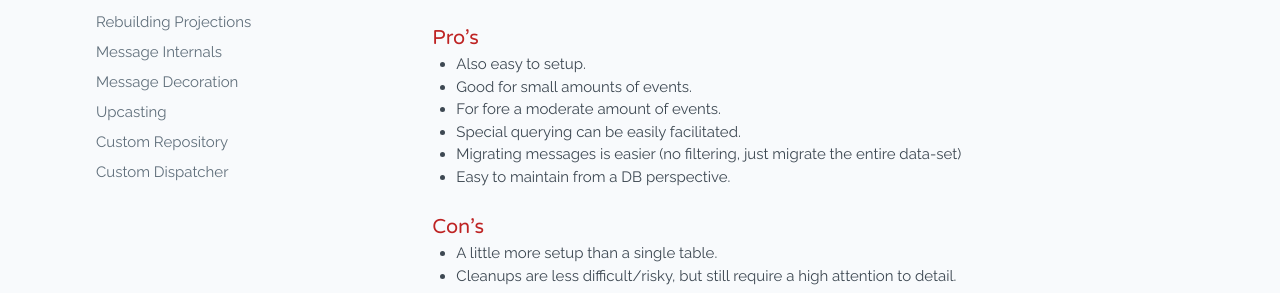
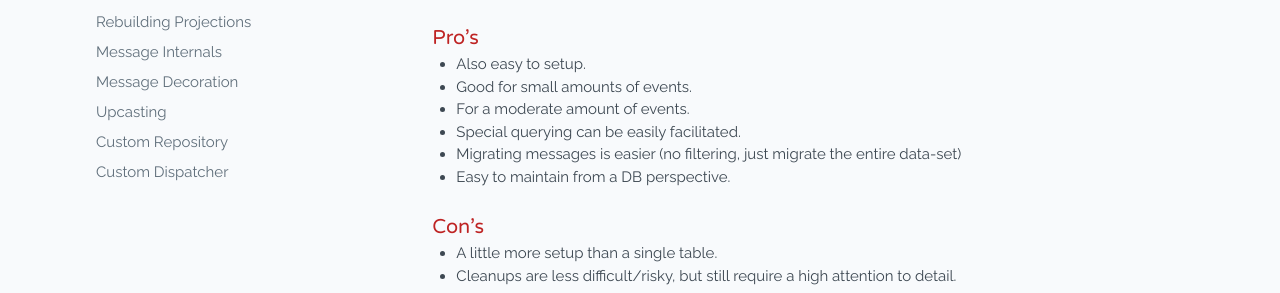
Before and after one commit to EventSaucePHP/EventSauce, a Jekyll site: the page built from docs/docs/advanced/database-structure.md, in a window 1280 px wide and 900 px high, scrolled down 751 px. Shown: the part 160-453 px from the top of the window. Built offline with Jekyll 4.4.1, drawn with Linux system fonts in a browser that asks for light colours; comment, search, counter and statistics services are not loaded.

Commit message:
Corrected typo

```diff
--- a/docs/docs/advanced/database-structure.md
+++ b/docs/docs/advanced/database-structure.md
@@ -44,7 +44,7 @@ The prefix (or suffix) is named after the aggregate root.
 
 * Also easy to setup.
 * Good for small amounts of events.
-* For fore a moderate amount of events.
+* For a moderate amount of events.
 * Special querying can be easily facilitated.
 * Migrating messages is easier (no filtering, just migrate the entire data-set)
 * Easy to maintain from a DB perspective.
```
